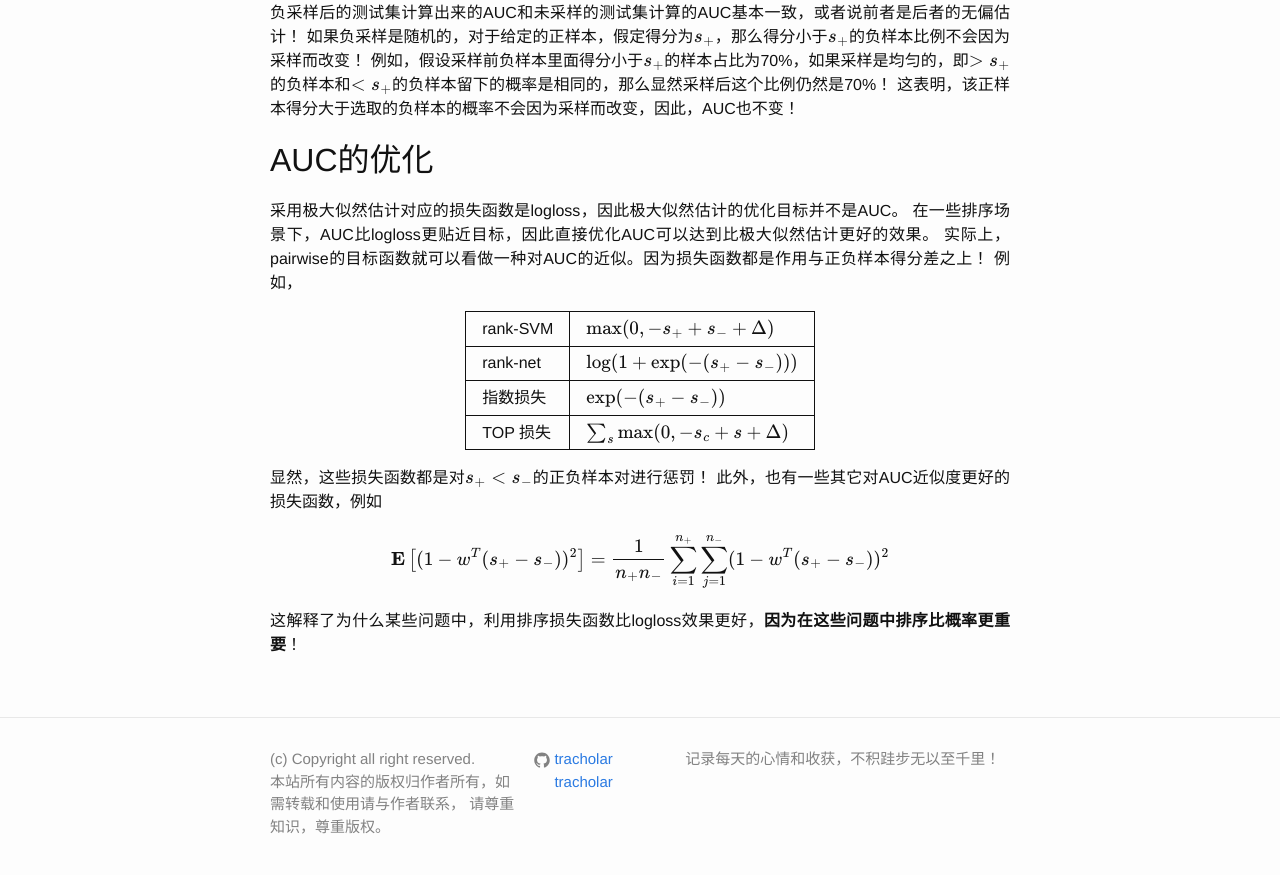
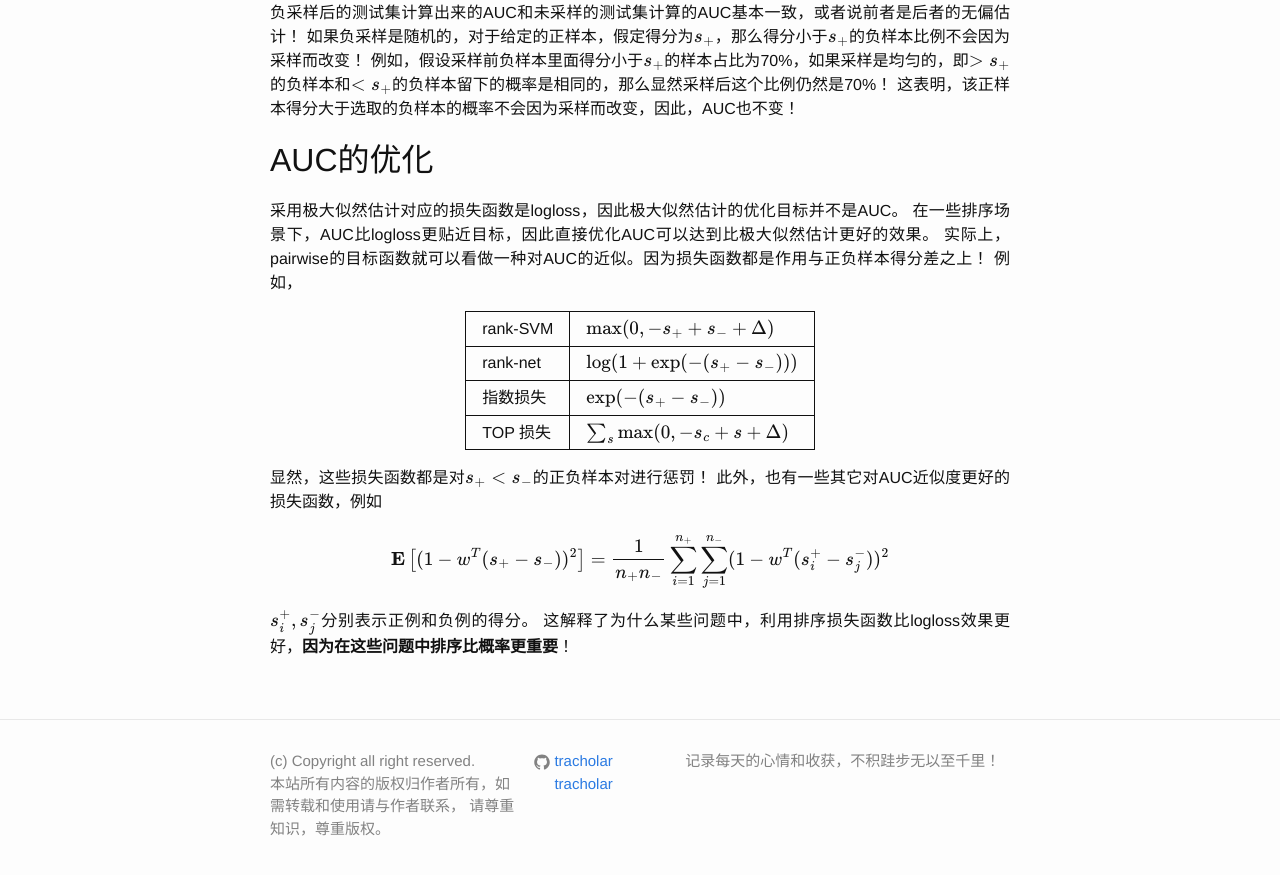
Before and after one commit to tracholar/tracholar.github.io, a Jekyll site: the page built from _posts/2018-01-26-auc.md, in a window 1280 px wide and 900 px high, scrolled down 2981 px. Shown: the top 875 px of the window. Built offline with Jekyll 4.4.1, drawn with Linux system fonts in a browser that asks for light colours; formulas are drawn with MathJax 3; comment, search, counter and statistics services are not loaded.

Commit message:
update auc

```diff
--- a/_posts/2018-01-26-auc.md
+++ b/_posts/2018-01-26-auc.md
@@ -137,7 +137,8 @@ TOP 损失   |  $$\sum_s \max(0, - s_c + s + \Delta)$$
 
 $$
 \mathbf{E} \left[ (1-w^T(s_+ - s_-))^2 \right] \\
-= \frac{1}{n_+n_-} \sum_{i=1}^{n_+} \sum_{j=1}^{n_-}  (1-w^T(s_+ - s_-))^2
+= \frac{1}{n_+n_-} \sum_{i=1}^{n_+} \sum_{j=1}^{n_-}  (1-w^T(s_{i}^+ - s_{j}^-))^2
 $$
 
+$$s_i^+, s_j^-$$分别表示正例和负例的得分。
 这解释了为什么某些问题中，利用排序损失函数比logloss效果更好，**因为在这些问题中排序比概率更重要**！
```
